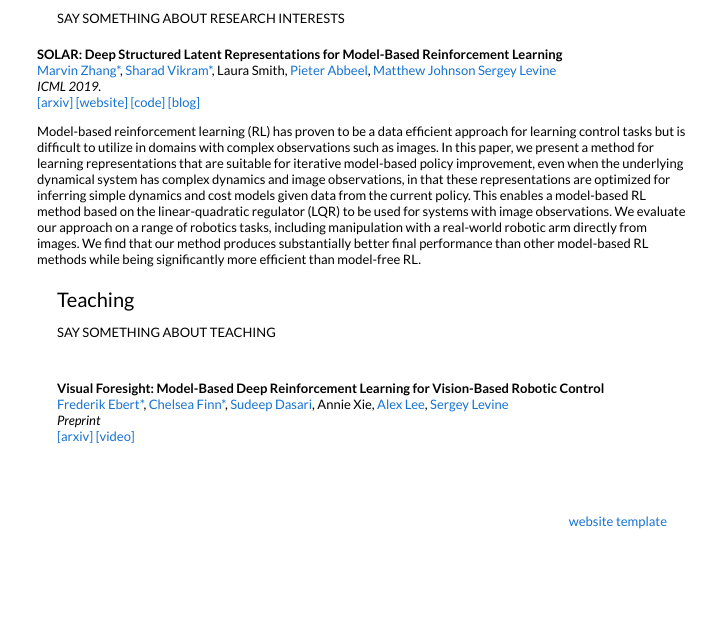
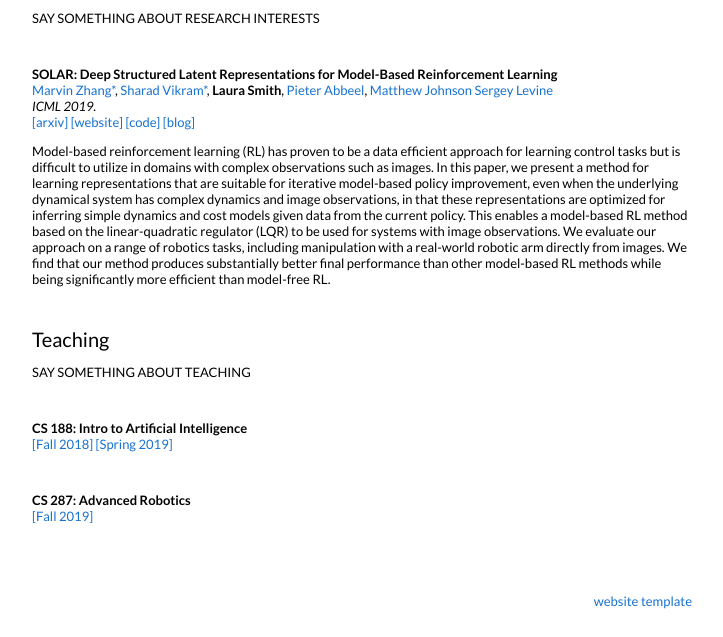
Before and after one commit to lauramsmith/lauramsmith.github.io, a plain HTML site: page index.html in a window 1280 px wide. Shown: the part 255-892 px from the top of the page, without its empty margins (278-1001 px from the left). Before the commit the page ends 812 px from the top, so only its background shows below. Drawn offline with Linux system fonts and the light colour scheme.

Commit message:
added teaching, fixed alignment?

```diff
--- a/index.html
+++ b/index.html
@@ -72,7 +72,7 @@
 
 
 	<body>
-		<table width="650" border="0" align="center" cellspacing="0" cellpadding="0">
+		<table width="700" border="0" align="center" cellspacing="0" cellpadding="0">
 			<tr>
 			<td>
 			<table width="100%" align="center" border="0" cellspacing="0" cellpadding="20">
@@ -111,14 +111,14 @@
 			</table>
 
 
-			<table width="100%" align="center" border="0" cellspacing="0" cellpadding="0">
+			<table width="100%" align="center" border="0" cellspacing="0" cellpadding="20">
 				<tr>
 					<td width="100%" valign="middle">
 						<papertitle>SOLAR: Deep Structured Latent Representations for Model-Based Reinforcement Learning</papertitle>
 						<br>
 						<a href="https://marvinzhang.com/">Marvin Zhang*</a>,
 						<a href="https://sharadvikram.com/">Sharad Vikram*</a>,
-						Laura Smith,
+						<b>Laura Smith</b>,
 						<a href="https://people.eecs.berkeley.edu/~pabbeel/">Pieter Abbeel</a>,
 						<a href="https://people.csail.mit.edu/mattjj/">Matthew Johnson</a>
 						<a href="http://people.eecs.berkeley.edu/~svlevine/">Sergey Levine</a>
@@ -149,21 +149,21 @@
 			<table width="100%" align="center" border="0" cellspacing="0" cellpadding="20">
 				<tr>
 					<td width="100%" valign="middle">
-						<papertitle>Visual Foresight: Model-Based Deep Reinforcement Learning for Vision-Based Robotic Control</papertitle>
+						<papertitle>CS 188: Intro to Artificial Intelligence</papertitle>
 						<br>
-						<a href="https://febert.github.io/">Frederik Ebert*</a>,
-						<a href="https://people.eecs.berkeley.edu/~cbfinn/">Chelsea Finn*</a>,
-						<a href="https://sudeepdasari.github.io/">Sudeep Dasari</a>,
-						Annie Xie,
-						<a href="http://people.eecs.berkeley.edu/~alexlee_gk/">Alex Lee</a>,
-						<a href="http://people.eecs.berkeley.edu/~svlevine/">Sergey Levine</a>
+						<a href="https://inst.eecs.berkeley.edu/~cs188/fa18/">[Fall 2018]</a> <a href="https://inst.eecs.berkeley.edu/~cs188/sp19/">[Spring 2019]</a>
 						<br>
-						<em>Preprint</em>
-						<br>
-						<a href="https://arxiv.org/abs/1812.00568">[arxiv]</a> <a href="https://sites.google.com/view/visualforesight">[video]</a>
+
 					</td>
 				</tr>
-
+				<tr>
+					<td width="100%" valign="middle">
+						<papertitle>CS 287: Advanced Robotics</papertitle>
+						<br>
+						<a href="">[Fall 2019]</a>
+						<br>
+					</td>
+				</tr>
 
 			</table>
 
```
